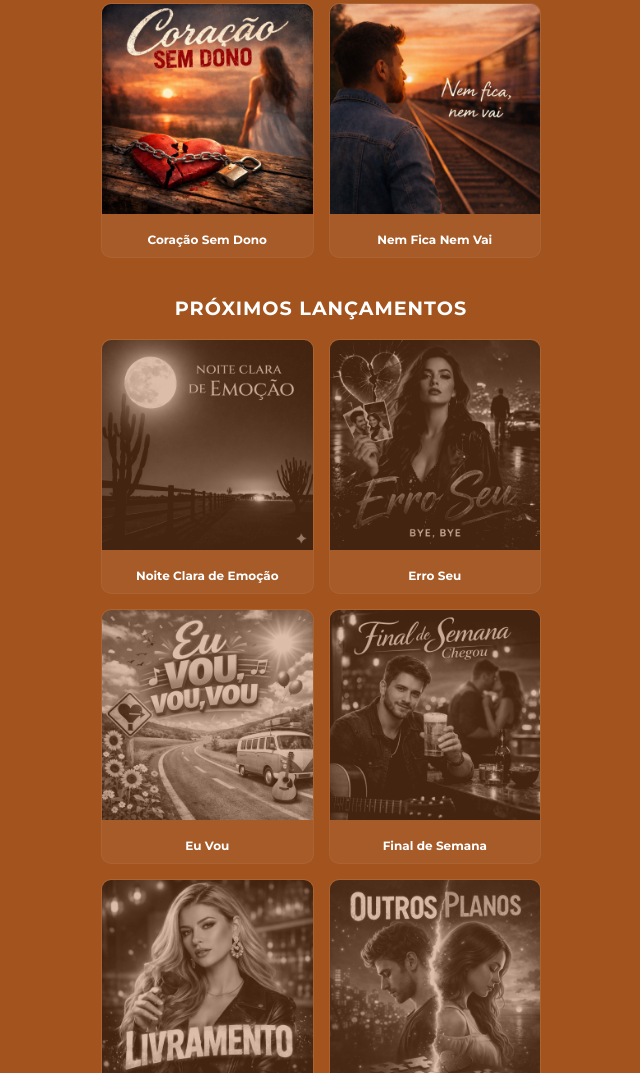
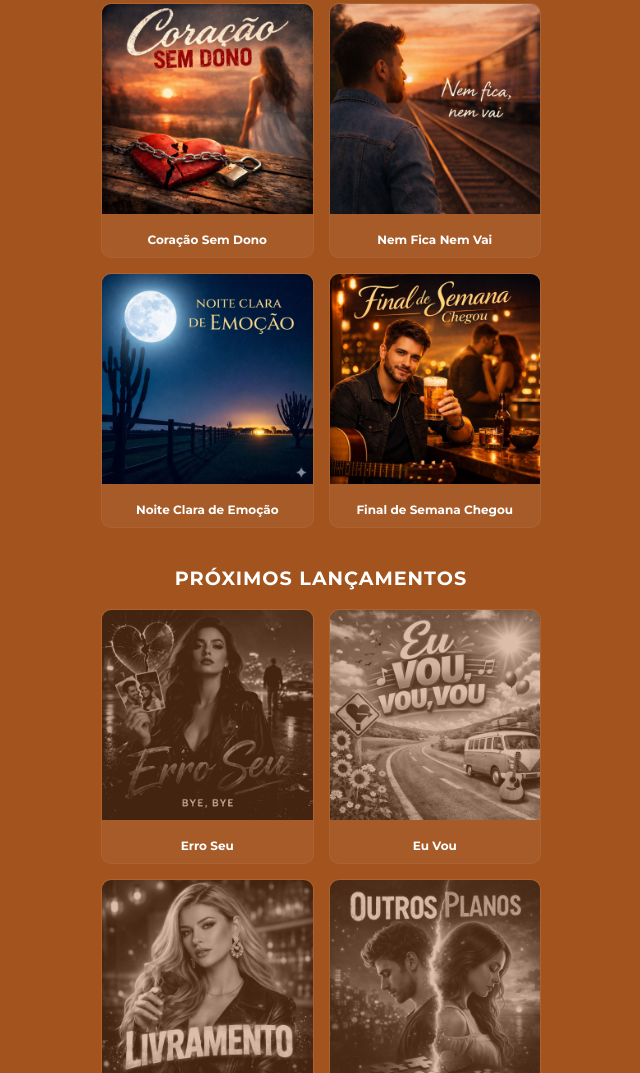
Before and after one commit to GSaurine/MTxMusica, a plain HTML site: page index.html in a window 1280 px wide. Shown: the part 1378-2451 px from the top of the page, without its empty margins (319-959 px from the left). Drawn offline with Linux system fonts and the light colour scheme.

Commit message:
adicionando lançamentos futuros à seção de músicas lançadas e removendo um lançamento futuro que já foi lançado

```diff
--- a/index.html
+++ b/index.html
@@ -66,16 +66,21 @@
                     <img src="imagens/musicas/musicas_lançadas/nem_fica_nem_vai.jpg" alt="Capa do single Nem Fica Nem Vai">
                     <span>Nem Fica Nem Vai</span>
                 </div>
+                <div class="release-item">
+                    <img src="imagens/musicas/musicas_lançadas/noite_clara.jpg" alt="Capa do próximo lançamento Noite Clara">
+                    <span>Noite Clara de Emoção</span>
+                </div>
+                <div class="release-item">
+                    <img src="imagens/musicas/musicas_lançadas/final_de_semana.jpg" alt="Capa do próximo lançamento Final de Semana">
+                    <span>Final de Semana Chegou</span>
+                </div>
             </div>
         </section>
 
         <section class="releases-section future-releases">
             <h3 class="section-title">Próximos Lançamentos</h3>
             <div class="releases-grid">
-                <div class="release-item future">
-                    <img src="imagens/musicas/musicas_futuras/noite_clara.jpg" alt="Capa do próximo lançamento Noite Clara">
-                    <span>Noite Clara de Emoção</span>
-                </div>
+
                 <div class="release-item future">
                     <img src="imagens/musicas/musicas_futuras/erro_seu.jpg" alt="Capa do próximo lançamento Erro Seu">
                     <span>Erro Seu</span>
@@ -84,10 +89,7 @@
                     <img src="imagens/musicas/musicas_futuras/eu vou.jpg" alt="Capa do próximo lançamento Eu Vou">
                     <span>Eu Vou</span>
                 </div>
-                <div class="release-item future">
-                    <img src="imagens/musicas/musicas_futuras/final_de_semana.jpg" alt="Capa do próximo lançamento Final de Semana">
-                    <span>Final de Semana</span>
-                </div>
+
                 <div class="release-item future">
                     <img src="imagens/musicas/musicas_futuras/livramento.jpg" alt="Capa do próximo lançamento Livramento">
                     <span>Livramento</span>
```
Also changed, not shown: imagens/musicas/musicas_lançadas/final_de_semana.jpg (renamed from imagens/musicas/musicas_futuras/final_de_semana.jpg), imagens/musicas/musicas_lançadas/noite_clara.jpg (renamed from imagens/musicas/musicas_futuras/noite_clara.jpg).
